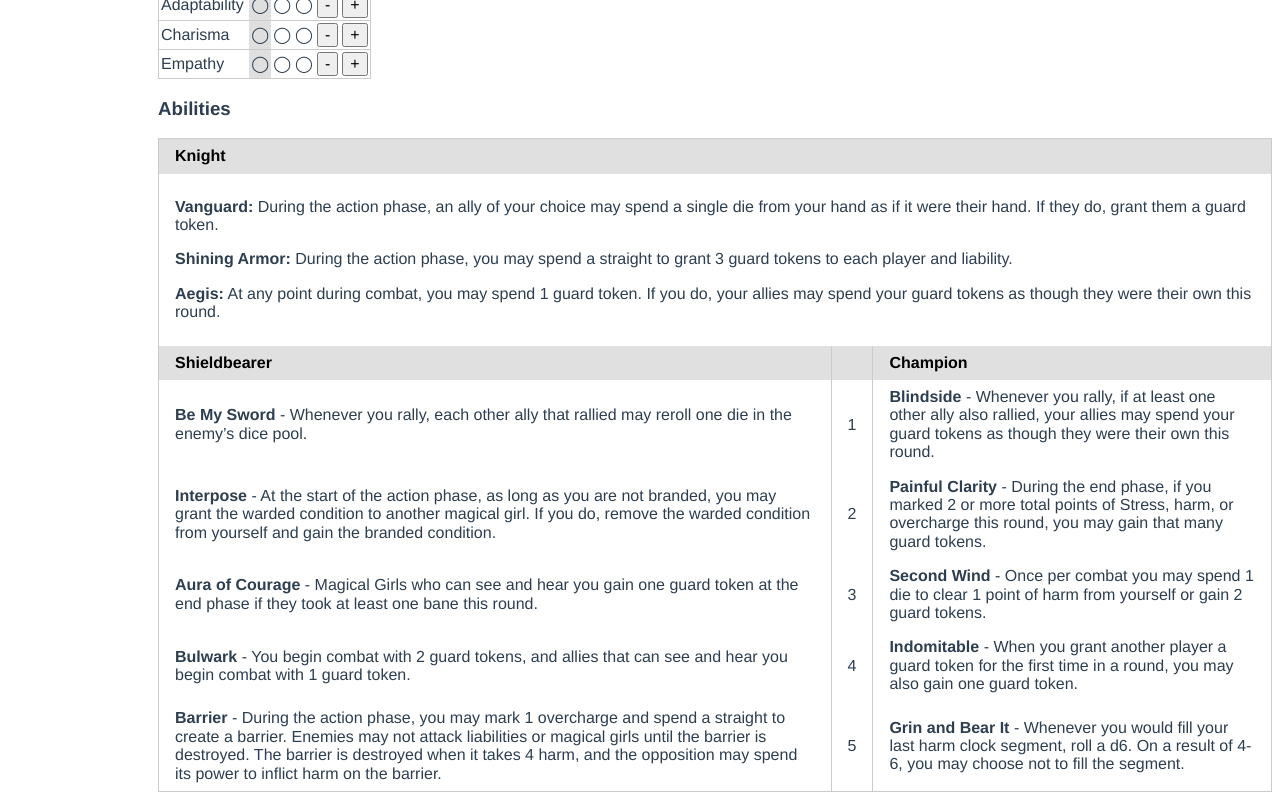
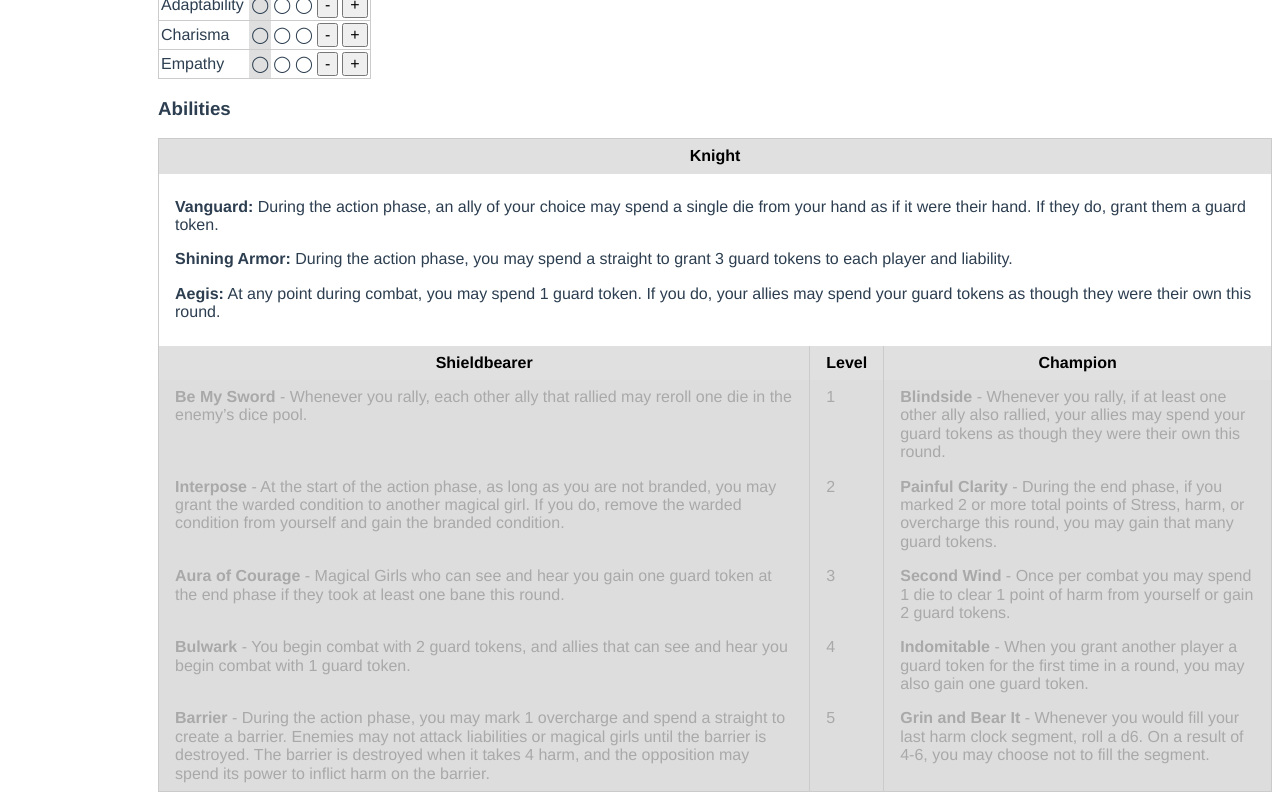
Before and after one commit to Ironykins/hardcaptor-webtools, a Vue app: page /#/ in a window 1280 px wide. Shown: the part 849-1649 px from the top of the page. Built offline with nearby package versions, Linux system fonts and the light colour scheme.

Commit message:
Updating ability table stylings, PWA changes

```diff
--- a/src/components/AbilitySelectionEditor.vue
+++ b/src/components/AbilitySelectionEditor.vue
@@ -1,7 +1,7 @@
 <template>
   <div>
     <h3>Abilities</h3>
-    <table class="pure-table">
+    <table class="pure-table archetype-table">
       <thead>
         <td colspan="3">
           <b>{{archetype.name}}</b>
@@ -18,10 +18,10 @@
       </tr>
       <thead>
         <td><b>{{archetype.abilityTrackNames[0]}}</b></td>
-        <td></td>
+        <td><b>Level</b></td>
         <td><b>{{archetype.abilityTrackNames[1]}}</b></td>
       </thead>
-      <tr v-for="(abilityLevel, idx) in archetype.abilityList.slice(1)" :key="idx">
+      <tr class="ability-row" v-bind:class="{disabled: levelDisabled(idx+1)}" v-for="(abilityLevel, idx) in archetype.abilityList.slice(1)" :key="idx">
         <td v-on:click="selectAbility(idx, 0)" v-bind:class="{selected: abilitySelected(idx, 0)}">
           <b>{{abilityLevel[0].name}}</b> - {{abilityLevel[0].description}}
         </td>
@@ -58,24 +58,34 @@ export default class AbilitySelectionEditor extends Vue {
     return this.$store.commit('selectAbility', {level, idx: option})
   }
 
-  removeFeature(idx: number) {
-    return this.$store.commit('removeFeature', {idx})
+  private levelDisabled(idx: number): boolean {
+    return idx > this.$store.state.character.availableAbilities;
   }
 
-  toggleFeature(idx: number) {
-    const selectedIdx = this.$store.state.character.features.indexOf(idx);
-    if(selectedIdx !== -1) {
-      return this.$store.commit('removeFeature', {idx: selectedIdx})
-    }
-
-    if(this.$store.state.character.features.length < this.$store.state.character.availableFeatures)
-      return this.$store.commit('addFeature', {idx})
-  }
 }
 </script>
 
 <style scoped>
+.archetype-table > tr > td {
+  vertical-align: top;
+}
+
+.archetype-table > thead {
+  text-align: center;
+}
+
 .selected {
-  background-color: rgba(182, 182, 182, 0.931);
+  /* background-color: rgba(182, 182, 182, 0.931); */
+  background: #c58dc0;
+}
+
+.ability-row {
+  cursor: pointer;
+}
+
+.ability-row.disabled {
+  color: darkgrey;
+  background: #dddddd;
+  cursor: not-allowed;
 }
 </style>
--- a/src/store/index.ts
+++ b/src/store/index.ts
@@ -68,10 +68,10 @@ export default new Vuex.Store({
     selectAbility(state, {level, idx}) {
       // Determine if we can have anything for that level.
       if(level < state.character.availableAbilities) {
-        state.character.abilities = {
-          ...state.character.abilities,
-          [level]: idx
-        }
+        state.character.abilities = [
+          ...state.character.abilities
+        ]
+        state.character.abilities[level] = idx;
       }
     }
   },
--- a/vue.config.js
+++ b/vue.config.js
@@ -1,5 +1,9 @@
 module.exports = {
   publicPath: process.env.NODE_ENV === 'production'
     ? '/hardcaptor-webtools/'
-    : '/'
+    : '/',
+  pwa: {
+    "name": "Hardcaptor",
+    "short_name": "HSFMP"
+  }
 }
```
